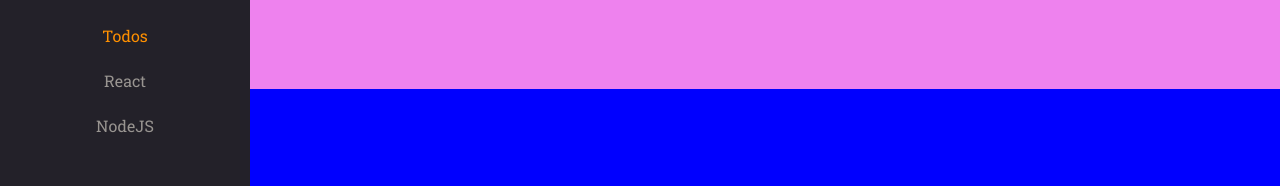
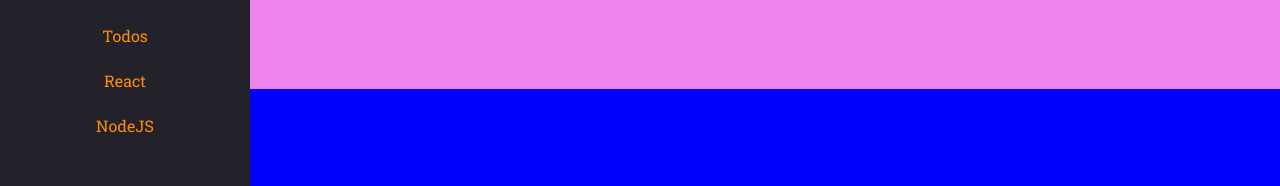
Before and after one commit to weslleyolli/Rocket_notes, a React (Vite) app: page / in a window 1280 px wide. Shown: the part 144-330 px from the top of the page. Built offline with nearby package versions, Linux system fonts and the light colour scheme.

Commit message:
fix: correcting alets of style-components

```diff
--- a/src/components/ButtonText/index.jsx
+++ b/src/components/ButtonText/index.jsx
@@ -5,7 +5,7 @@ export function ButtonText({ title, isActive = false, ...rest}){
     return (
         <Container
             type="button"
-            isActive={isActive}
+            $isactive={isActive.toString()}
             {...rest}
         >
             {title}
--- a/src/components/ButtonText/styles.js
+++ b/src/components/ButtonText/styles.js
@@ -2,7 +2,7 @@ import styled from "styled-components"
 
 export const Container = styled.button`
     background: none;
-    color: ${({ theme, isActive }) => isActive ?  theme.COLORS.ORANGE: theme.COLORS.GRAY_100};
+    color: ${({ theme, $isactive }) => $isactive ?  theme.COLORS.ORANGE: theme.COLORS.GRAY_100};
 
     border: none;
     font-size: 16px;
```
